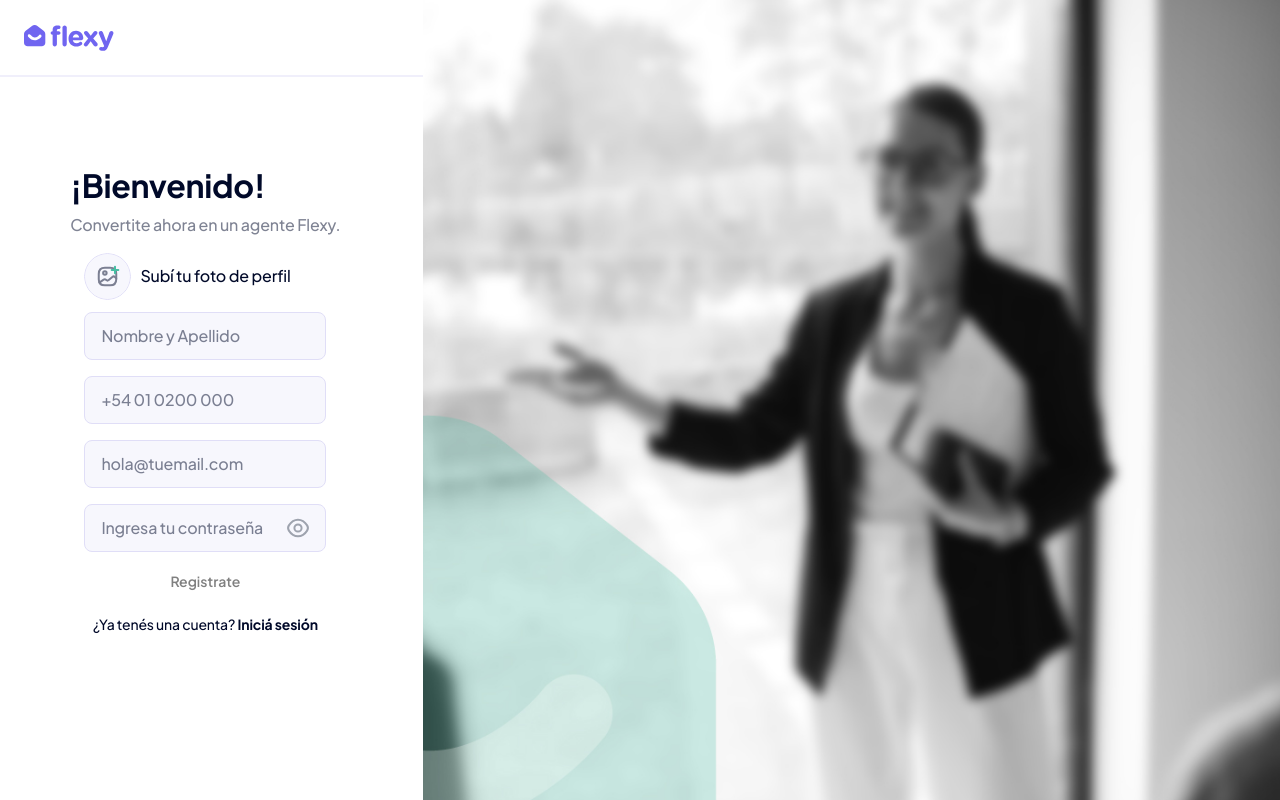
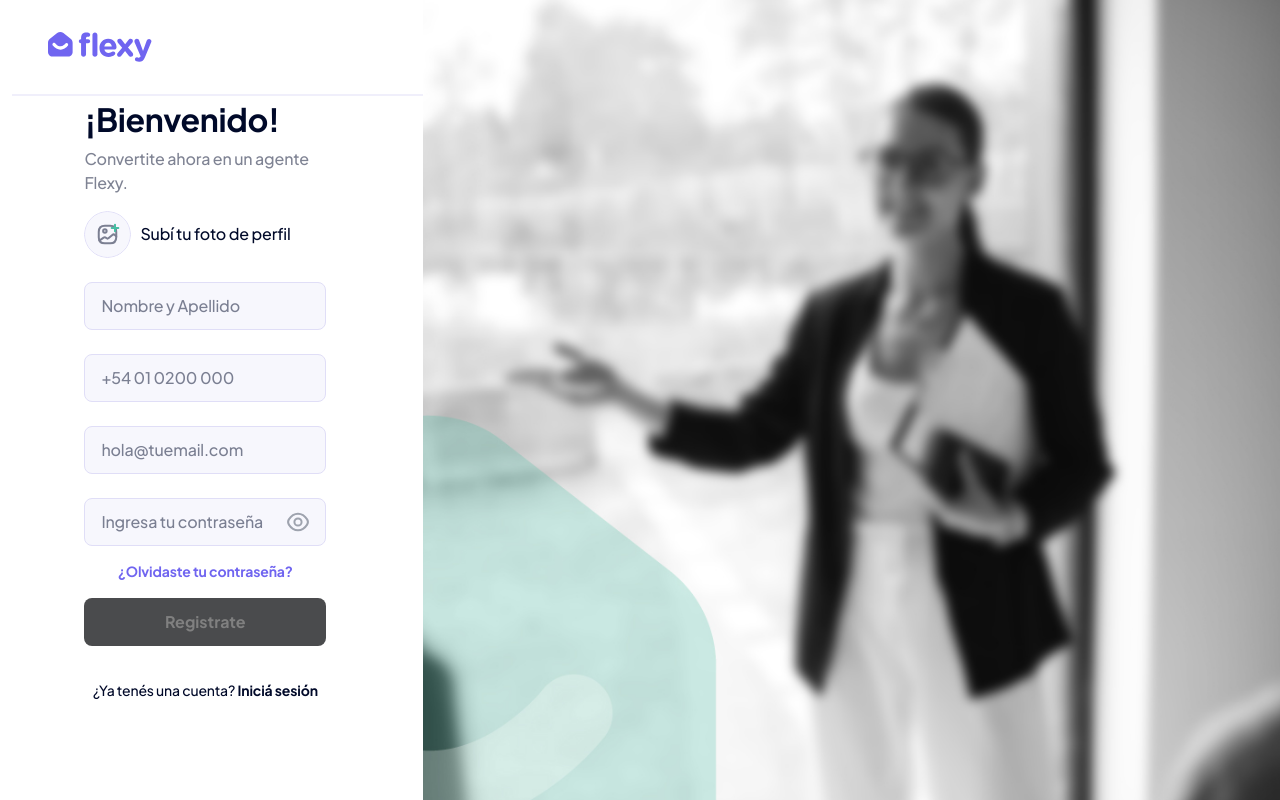
Before and after one commit to erikfille/Flexy-Register, a React (Vite) app: page /signup in a window 1280 px wide. Built offline with nearby package versions, Linux system fonts and the light colour scheme.

Commit message:
hamburguer-icon added

```diff
--- a/src/components/LoginWidget/LoginWidget.jsx
+++ b/src/components/LoginWidget/LoginWidget.jsx
@@ -90,11 +90,13 @@ export default function LoginWidget(props) {
     <div
       className={`${styles.container} container d-flex flex-column align-items-center`}
     >
-      <div className={`${styles.titleContainer} align-items-left`}>
-        <h1 className={`${styles.fColor} ${styles.title}`}>¡Bienvenido!</h1>
-        <p className={`${styles.fColor} ${styles.subtitle}`}>
-          {childProps.subtitle}
-        </p>
+      <div className="col-10 col-md-12 col-xl-8">
+        <div className={`${styles.titleContainer} align-items-left`}>
+          <h1 className={`${styles.fColor} ${styles.title}`}>¡Bienvenido!</h1>
+          <p className={`${styles.fColor} ${styles.subtitle}`}>
+            {childProps.subtitle}
+          </p>
+        </div>
       </div>
       <div className="col-10 col-md-12 col-xl-8">
         {childProps.type === "signup" && (
@@ -106,7 +108,7 @@ export default function LoginWidget(props) {
         <form className="d-flex flex-column" onSubmit={handleSubmit}>
           {childProps.type === "signup" && (
             <div className="d-flex flex-column flex-lg-row mb-2 mb-2">
-              <div className="mb-2 w-100">
+              <div className="mb-3 w-100">
                 <StyledInput
                   placeholder="Nombre y Apellido"
                   field="name"
@@ -119,7 +121,7 @@ export default function LoginWidget(props) {
           )}
           {childProps.type === "signup" && (
             <div className="d-flex flex-column flex-lg-row mb-2 mb-2">
-              <div className="mb-2 w-100">
+              <div className="mb-3 w-100">
                 <StyledInput
                   placeholder="+54 01 0200 000"
                   field="phone"
@@ -132,7 +134,7 @@ export default function LoginWidget(props) {
             </div>
           )}
           <div className="d-flex flex-column flex-lg-row mb-2 mb-2">
-            <div className="mb-2 w-100">
+            <div className="mb-3 w-100">
               <StyledInput
                 placeholder="hola@tuemail.com"
                 field="email"
@@ -168,15 +170,18 @@ export default function LoginWidget(props) {
               )}
             </div>
           </div>
+          <div className={styles.forgotPassword}>
+            <a onClick={() => forgotPasswordModal}>¿Olvidaste tu contraseña?</a>
+          </div>
           <button
-            className={`button w-100 mb-3 ${styles.button}`}
+            className={`w-100 my-3 ${styles.button}`}
             disabled={incomplete}
           >
             {childProps.button}
           </button>
         </form>
       </div>
-      <div className="text-center mb-5">
+      <div className="text-center mt-3 mb-5">
         <span className={`${styles.fColor} ${styles.switcher}`}>
           {childProps.message}
           <Link to={childProps.anchorPath}>
--- a/src/components/LoginWidget/loginWidget.module.css
+++ b/src/components/LoginWidget/loginWidget.module.css
@@ -17,7 +17,7 @@
 }
 
 .link:hover {
-  color: var(--color-3b4149);
+  color: var(--color-dark-grey);
 }
 
 .fColor {
@@ -39,6 +39,7 @@
   line-height: 125%;
   letter-spacing: -0.01em;
   margin-bottom: 0px !important;
+  align-items: flex-start;
 }
 
 .subtitle {
@@ -47,9 +48,33 @@
   font-size: 16px;
   line-height: 150%;
   opacity: 0.5;
+  align-items: flex-start;
+}
+
+.button {
+  display: flex;
+  flex-direction: row;
+  justify-content: center;
+  align-items: center;
+  padding: 12px 24px;
+  gap: 10px;
+  width: 352px;
+  height: 48px;
+  background: var(--color-primary-main);
+  border: none;
+  border-radius: 8px;
+  font-style: normal;
+  font-weight: 700;
+  font-size: 16px;
+  line-height: 150%;
+  text-align: center;
+  font-feature-settings: "ss06" on, "ss04" on, "liga" off;
+  color: #ffffff;
+  max-width: 100%;
 }
 
 .button:disabled {
+  background-color: var(--color-dark-grey);
   color: gray;
 }
 
@@ -57,6 +82,16 @@
   position: absolute;
   right: 1em;
   top: 0.75em;
+}
+
+.forgotPassword {
+  width: 175px;
+  height: 20px;
+  font-weight: 500;
+  font-size: 14px;
+  line-height: 140%;
+  margin: auto;
+  color: var(--color-primary-main);
 }
 
 .widgetHeight {
--- a/src/components/UploadWidget/uploadWidget.module.css
+++ b/src/components/UploadWidget/uploadWidget.module.css
@@ -8,7 +8,7 @@
   width: 210px;
   height: 47px;
 
-  margin-bottom: 0.75rem;
+  margin-bottom: 1.5rem;
 }
 
 .hideInput {
--- a/src/views/Login/Login.jsx
+++ b/src/views/Login/Login.jsx
@@ -2,6 +2,7 @@ import React from "react";
 import { useLocation, NavLink } from "react-router-dom";
 import LoginWidget from "../../components/LoginWidget/LoginWidget";
 import loginImg from "../../assets/img/inicia-sesión-agente.png";
+import hamburguerIcon from "../../assets/icons/hambuguer-icon.svg";
 import Logo from "/logo.svg";
 
 import styles from "./Login.module.css";
@@ -42,11 +43,16 @@ export default function Login() {
           className={`col-12 col-md-5 col-xl-4 d-flex justify-content-center align-items-center ${styles.formContainer} mt-4`}
         >
           <div
-            className={`row position-absolute top-0 start-0 p-4 ${styles.logoContainer}`}
+            className={`row position-absolute top-0 end-0 p-4 ${styles.logoContainer}`}
           >
-            <NavLink to="#">
-              <img src={Logo} alt="FlexyLogo" width="90px" />
+            <NavLink to="#" className={`col-3`}>
+              <img src={Logo} alt="FlexyLogo" className="my-2" />
             </NavLink>
+            <div
+              className={`col-9 d-flex justify-content-end align-items-center`}
+            >
+              <img src={hamburguerIcon} alt="dropdownIcon" width="24px" />
+            </div>
           </div>
           <LoginWidget childProps={childProps} />
         </div>
--- a/src/views/Login/login.module.css
+++ b/src/views/Login/login.module.css
@@ -1,12 +1,11 @@
-
 .loginContainer {
   overflow: hidden;
-  height: 100vh
+  height: 100vh;
 }
 
 .formContainer {
   background-color: transparent;
-  height: 100vh
+  height: 100vh;
 }
 
 .imgContainer {
@@ -32,9 +31,8 @@ a {
 }
 
 .logoContainer {
-  border-bottom: 2px solid #F0EFFB;
   width: 100%;
-  padding: 20%;
+  border-bottom: 2px solid #f0effb;
 }
 
 @media screen and (max-width: 700px) {
```
Also changed, not shown: src/assets/icons/hambuguer-icon.svg (added).
